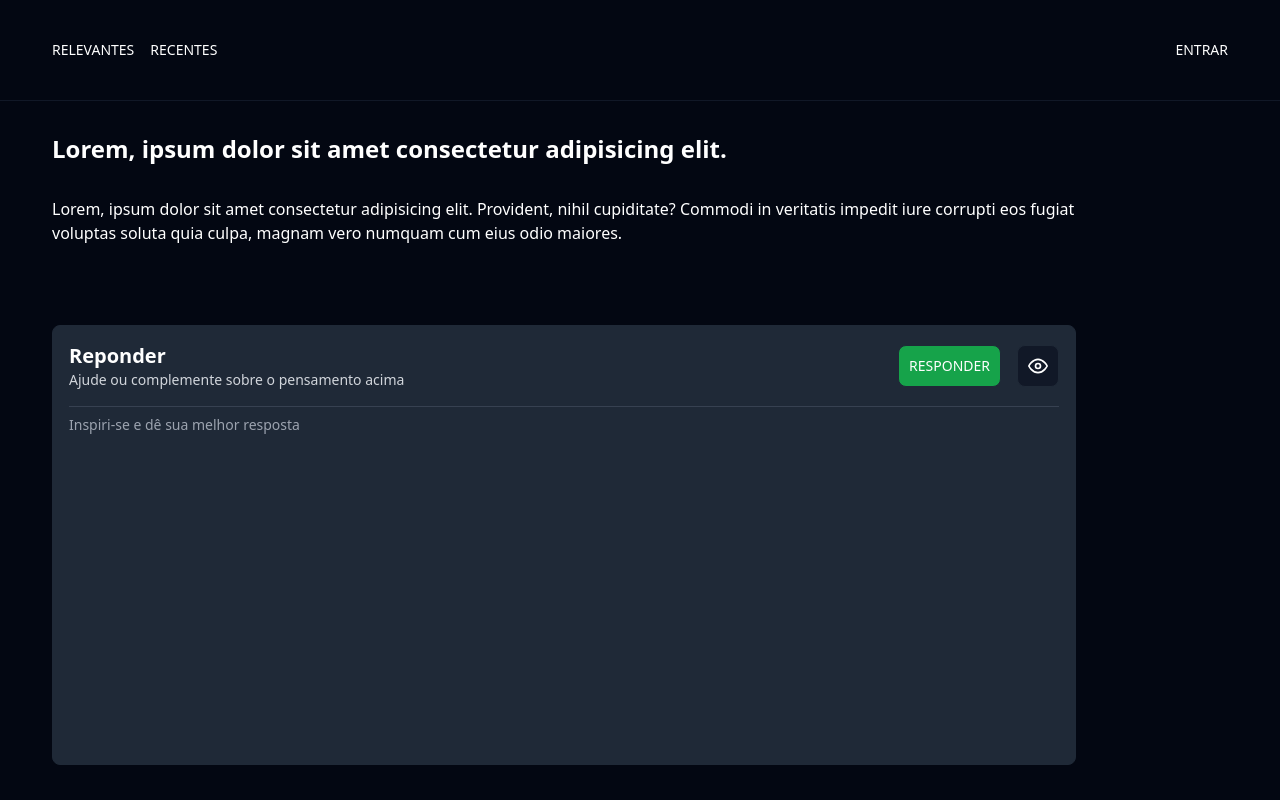
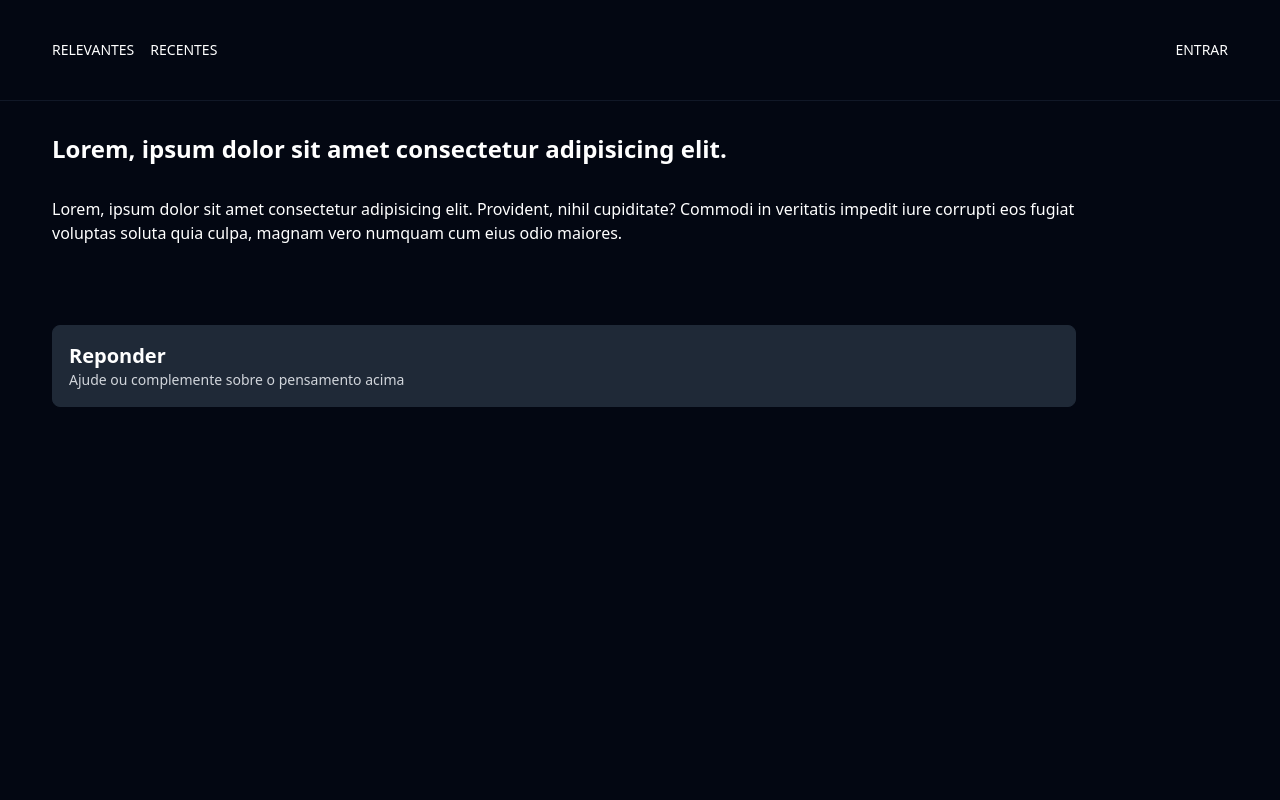
Before and after one commit to franklinST-05/my-tabnews.web, a Next.js app: page /franklinST-05/nova-linguagem-promete-resolver-todos-os-problemas in a window 1280 px wide. Built offline with nearby package versions, Linux system fonts and the light colour scheme.

Commit message:
feat: add new props toggle for editor

```diff
--- a/src/components/Editor/index.tsx
+++ b/src/components/Editor/index.tsx
@@ -1,17 +1,20 @@
 import { marked } from 'marked';
 import React, { ChangeEventHandler, ReactNode, useState } from 'react';
-import { FiEdit2, FiEye } from 'react-icons/fi';
+import { FiChevronDown, FiChevronUp, FiEdit2, FiEye } from 'react-icons/fi';
 import Button from '../Button';
+
 
 interface EditorProps {
     title: string;
     description: string;
     placeholder?: string;
     actions?: ReactNode;
+    toggle?: boolean;
 }
 
-const Editor: React.FC<EditorProps> = ({ title, description, placeholder, actions }) => {
+const Editor: React.FC<EditorProps> = ({ toggle, title, description, placeholder, actions }) => {
 
+    const [visible, setVisible] = useState<boolean>(true);
     const [editorMode, setEditorMode] = useState<boolean>(true);
     const [textValue, setTextValue] = useState<string>('');
     const [parsedMD, setParsedMD] = useState<string>('');
@@ -26,14 +29,25 @@ const Editor: React.FC<EditorProps> = ({ title, description, placeholder, action
 
     return (
         <div className="space-y-2">
-            <div className="flex flex-col w-full p-4 text-sm text-white placeholder:text-gray-400 border border-gray-800 rounded-lg bg-gray-800">
+            <div className="flex flex-col w-full p-4 pb-0 text-sm text-white placeholder:text-gray-400 border border-gray-800 rounded-lg bg-gray-800">
 
-                <div className="flex items-center justify-between border-b border-gray-700 pb-4">
-                    <div>
-                        <h1 className="text-xl font-bold">{title}</h1>
-                        <p className="text-sm text-gray-300 line-clamp-1">{description}</p>
+                <div className="flex items-center justify-between pb-4">
+                    <div className="flex items-center gap-4">
+                        {toggle && (
+                            <Button
+                                onClick={() => setVisible(!visible)}
+                                size="small"
+                                className="!bg-gray-900 text-xl">
+                                {visible ? <FiChevronDown /> : <FiChevronUp />}
+                            </Button>
+                        )}
+                        <div>
+                            <h1 className="text-xl font-bold">{title}</h1>
+                            <p className="text-sm text-gray-300 line-clamp-1">{description}</p>
+                        </div>
                     </div>
-                    <div className="flex items-center gap-4">
+
+                    <div className={`flex items-center gap-4 transition-all ${visible ? 'opacity-0 invisible':''}`}>
                         {actions}
                         <Button
                             size="small"
@@ -45,7 +59,7 @@ const Editor: React.FC<EditorProps> = ({ title, description, placeholder, action
                     </div>
                 </div>
 
-                <div className="py-2">
+                <div className="border-t border-gray-700 py-4" hidden={visible}>
                     {editorMode && (
                         <textarea
                             placeholder={placeholder}
```
